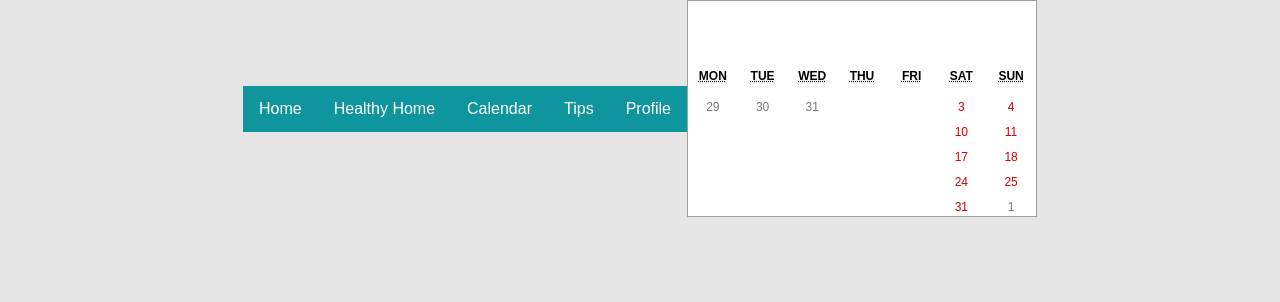
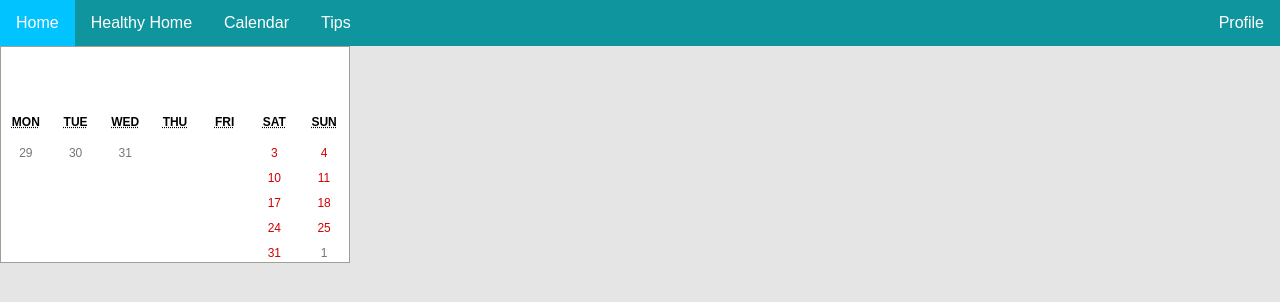
Before and after one commit to devmountainwon5/HealthyHome, a React (Create React App) app in the folder healthy-home/: page /calendar in a window 1280 px wide. Shown: the top 302 px of the page. Built offline with nearby package versions, Linux system fonts and the light colour scheme.

Commit message:
navbar updates

```diff
--- a/healthy-home/src/Routes.js
+++ b/healthy-home/src/Routes.js
@@ -8,6 +8,7 @@ import Calendar from './Views/Calendar/Calendar';
 import Login from './Views/Login/Login/login';
 import Register from './Views/Login/Register/register';
 import Homehealth from './Views/Home/Subviews/HomeHealth/HomeHealth'
+import Tips from './Views/Home/Subviews/HomeHealth/Tips/Tips';
 // import Tips from './Views/Tips/Tips';
 
 export default (
@@ -17,7 +18,7 @@ export default (
         <Route path="/loggedin" component={Homehealth} />
         <Route path="/home" component={Home} />
         <Route path="/calendar" component={Calendar} />
-        <Route path="/tips" render={()=><div>Tips</div>} />
+        <Route path="/tips" component={Tips} />
         <Route path="/register" component={Register}/>
         <Route exact path="/" component={Login} />
     </Switch>
--- a/healthy-home/src/Views/Calendar/Calendar.js
+++ b/healthy-home/src/Views/Calendar/Calendar.js
@@ -1,12 +1,11 @@
 import React, { useState } from 'react';
 import ReactCalendar from 'react-calendar';
-
 import './Calendar.css';
 import NavBar from '../Home/NavBar/NavBar';
 
 function Calendar() {
     return (
-        <div className="Calendar">
+        <div>
 
                 <NavBar/>
 
--- a/healthy-home/src/Views/Home/NavBar/NavBar.js
+++ b/healthy-home/src/Views/Home/NavBar/NavBar.js
@@ -6,7 +6,7 @@ function NavBar(){
     return(
         <div className="navbar">
                     <ul>
-                    <li><Link to="/home">Home</Link></li>
+                    <li><Link to="/loggedin">Home</Link></li>
                     <li><Link to="/">Healthy Home</Link></li>
                     <li><Link to="/calendar">Calendar</Link></li>
                     <li><Link to="/tips">Tips</Link></li>
--- a/healthy-home/src/Views/Home/Subviews/HomeHealth/HomeHealth.js
+++ b/healthy-home/src/Views/Home/Subviews/HomeHealth/HomeHealth.js
@@ -22,7 +22,6 @@ class HomeHealth extends Component {
                 <NavBar/>
                 Healthy home
                 <UpcomingEvents />
-                <Tips />
                 <HouseGraphic />
             </div>
         )
--- a/healthy-home/src/Views/Home/Subviews/HomeHealth/Tips/Tips.js
+++ b/healthy-home/src/Views/Home/Subviews/HomeHealth/Tips/Tips.js
@@ -1,4 +1,5 @@
 import React, {Component} from 'react';
+import NavBar from '../../../NavBar/NavBar';
 
 class Tips extends Component{
     constructor(props){
@@ -11,6 +12,7 @@ class Tips extends Component{
     render(){
         return(
             <div>
+                <NavBar/>
                 <h1>Cleaning Tips</h1>
                 {this.state.string}
             </div>
```
